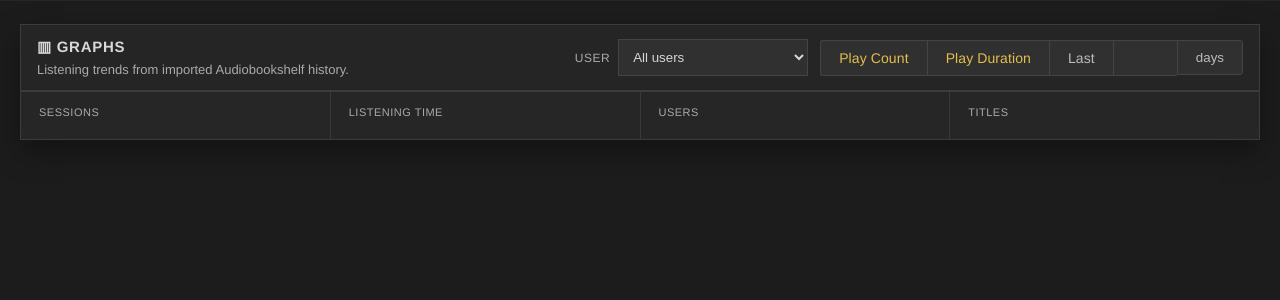
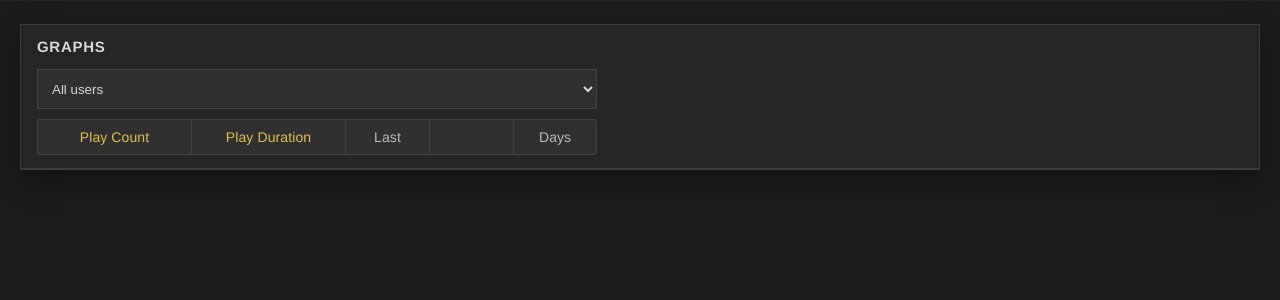
Before and after one commit to operationETH/ABSulli, a Python web app: template absulli/web/templates/graphs.html in a window 1280 px wide. Shown: the part 54-354 px from the top of the page. Run offline with Jinja, Linux system fonts and the light colour scheme; the template is opened without the code that fills it, so the values that code supplies are empty.

Commit message:
improve mobile layouts and simplify page headers

```diff
--- a/absulli/web/static/css/app.css
+++ b/absulli/web/static/css/app.css
@@ -118,6 +118,7 @@ body {
   color: #bbb;
   padding: 9px 18px;
   text-decoration: none;
+  font: inherit;
 }
 .tab-btn:first-child { border-radius: 3px 0 0 3px; }
 .tab-btn:last-child { border-right: 1px solid #444; border-radius: 0 3px 3px 0; }
@@ -1164,68 +1165,54 @@ button.secondary { background: #262626; color: #ddd; border-color: #444; }
 
 .graphs-panel { margin-bottom: 18px; }
 .graph-page-head {
-  align-items: center;
-  gap: 20px;
-}
-.graph-page-head p {
-  margin: 5px 0 0;
-  color: var(--muted);
-  font-size: 13px;
-  text-transform: none;
-  letter-spacing: 0;
+  display: flex;
+  flex-direction: column;
+  align-items: stretch;
+  gap: 14px;
 }
 .graph-controls {
   display: flex;
-  align-items: center;
-  gap: 12px;
-  flex-wrap: wrap;
-  justify-content: flex-end;
+  flex-direction: column;
+  align-items: stretch;
+  gap: 10px;
+  width: min(100%, 560px);
 }
 .graph-select-wrap {
-  display: flex;
-  align-items: center;
-  gap: 8px;
-  color: #aaa;
-  font-size: 12px;
-  text-transform: uppercase;
-  letter-spacing: .5px;
+  display: block;
+  width: 100%;
 }
 .graph-select-wrap select {
-  min-width: 190px;
+  width: 100%;
+  min-width: 0;
+  min-height: 40px;
   background: #303030;
   color: #d7d7d7;
   border: 1px solid #444;
   padding: 9px 10px;
   outline: 0;
+  box-sizing: border-box;
 }
 .graph-select-wrap select:focus {
   border-color: var(--accent);
   box-shadow: inset 0 0 0 1px rgba(209, 161, 44, .45);
 }
-.graph-button-row { flex-wrap: nowrap; }
-.graph-summary-strip {
-  display: grid;
-  grid-template-columns: repeat(4, minmax(0, 1fr));
-  gap: 1px;
-  background: #393939;
-  border-top: 1px solid var(--line);
-}
-.graph-summary-strip div {
-  background: #262626;
-  padding: 14px 18px;
-}
-.graph-summary-strip span {
-  display: block;
-  color: #aaa;
-  text-transform: uppercase;
-  font-size: 11px;
-  letter-spacing: .5px;
-  margin-bottom: 7px;
-}
-.graph-summary-strip strong {
-  color: var(--accent2);
-  font-size: 24px;
-  font-weight: 400;
+.dashboard-button-row,
+.graph-button-row {
+  display: grid;
+  grid-template-columns: minmax(0, 11fr) minmax(0, 11fr) repeat(3, minmax(0, 6fr));
+  width: min(100%, 560px);
+  max-width: 100%;
+  flex-wrap: nowrap;
+}
+.dashboard-button-row > *,
+.graph-button-row > * {
+  min-width: 0;
+  width: 100%;
+  box-sizing: border-box;
+  display: flex;
+  align-items: center;
+  justify-content: center;
+  text-align: center;
 }
 .graphs-grid {
   display: grid;
--- a/absulli/web/templates/activity.html
+++ b/absulli/web/templates/activity.html
@@ -3,7 +3,6 @@
 <section class="hero">
   <div>
     <h1>Activity</h1>
-    <p id="activity-page-summary">Current Audiobookshelf listening sessions.</p>
   </div>
 </section>
 
--- a/absulli/web/templates/graphs.html
+++ b/absulli/web/templates/graphs.html
@@ -3,15 +3,11 @@
 {% block content %}
 <section class="panel graphs-panel">
   <div class="panel-head graph-page-head">
-    <div>
-      <h2>▥ Graphs</h2>
-      <p>Listening trends from imported Audiobookshelf history.</p>
-    </div>
+    <h2>Graphs</h2>
 
     <form class="graph-controls" method="get" action="/graphs">
       <label class="graph-select-wrap">
-        <span>User</span>
-        <select name="user" data-auto-submit>
+        <select name="user" aria-label="Graph user" data-auto-submit>
           <option value="all" {{ 'selected' if selected_user == 'all' else '' }}>All users</option>
           {% for user in users %}
             <option value="{{ user.username }}" {{ 'selected' if selected_user == user.username else '' }}>{{ user.display_name or user.username }}</option>
@@ -19,23 +15,17 @@
         </select>
       </label>
 
-      <div class="button-row graph-button-row">
+      <div class="button-row dashboard-button-row graph-button-row">
         <a class="tab-btn {{ 'active' if stat_metric == 'count' else '' }}" href="/graphs?metric=count&days={{ stat_days }}&user={{ selected_user }}">Play Count</a>
         <a class="tab-btn {{ 'active' if stat_metric == 'duration' else '' }}" href="/graphs?metric=duration&days={{ stat_days }}&user={{ selected_user }}">Play Duration</a>
         <span class="tab-btn tab-label">Last</span>
         <input type="hidden" name="metric" value="{{ stat_metric }}">
         <input class="tab-btn days-input" type="number" name="days" min="1" max="999" step="1" value="{{ stat_days }}" aria-label="Number of graph days">
-        <button class="tab-btn days-submit" type="submit">days</button>
+        <button class="tab-btn days-submit" type="submit">Days</button>
       </div>
     </form>
   </div>
 
-  <div class="graph-summary-strip">
-    <div><span>Sessions</span><strong>{{ graph_data.summary.sessions }}</strong></div>
-    <div><span>Listening time</span><strong>{{ graph_data.summary.duration }}</strong></div>
-    <div><span>Users</span><strong>{{ graph_data.summary.users }}</strong></div>
-    <div><span>Titles</span><strong>{{ graph_data.summary.titles }}</strong></div>
-  </div>
 </section>
 
 <script id="graphs-data" type="application/json" nonce="{{ request.state.absulli_csp_nonce | default('') }}">{{ graph_data.charts | tojson }}</script>
--- a/absulli/web/templates/history.html
+++ b/absulli/web/templates/history.html
@@ -4,7 +4,6 @@
 <section class="hero">
   <div>
     <h1>History</h1>
-    <p>Imported Audiobookshelf listening sessions.</p>
   </div>
 </section>
 
--- a/absulli/web/templates/libraries.html
+++ b/absulli/web/templates/libraries.html
@@ -4,7 +4,6 @@
 <section class="hero">
   <div>
     <h1>Libraries</h1>
-    <p>{{ library_total }} synced Audiobookshelf librar{{ 'y' if library_total == 1 else 'ies' }}.</p>
   </div>
 </section>
 
--- a/absulli/web/templates/notifications.html
+++ b/absulli/web/templates/notifications.html
@@ -1,5 +1,5 @@
 {% extends "base.html" %}
 {% block content %}
-<section class="hero"><div><h1>Notifications</h1><p>Playback and system events generated by ABSulli.</p></div></section>
+<section class="hero"><div><h1>Notifications</h1></div></section>
 <section class="panel"><div class="panel-head"><h2>Notification Log</h2></div><div class="table-wrap"><table class="data-table"><thead><tr><th>Time</th><th>Type</th><th>Title</th><th>Body</th><th>Delivered</th></tr></thead><tbody>{% for row in rows %}<tr><td>{{ row.created_at|local_datetime }}</td><td>{{ row.event_type }}</td><td>{{ row.title }}</td><td>{{ row.body }}</td><td><span class="badge {{ 'good' if row.delivered else 'warn' }}">{{ row.delivered }}</span></td></tr>{% else %}<tr><td colspan="5" class="empty">No notification events yet.</td></tr>{% endfor %}</tbody></table></div></section>
 {% endblock %}
--- a/absulli/web/templates/users.html
+++ b/absulli/web/templates/users.html
@@ -3,7 +3,6 @@
 <section class="hero">
   <div>
     <h1>Users</h1>
-    <p>Known Audiobookshelf users discovered from the API.</p>
   </div>
 </section>
 
```
Also changed, not shown: other parts of absulli/web/static/css/app.css (+92 -4 lines), absulli/web/templates/dashboard.html (+1 -8 lines).
